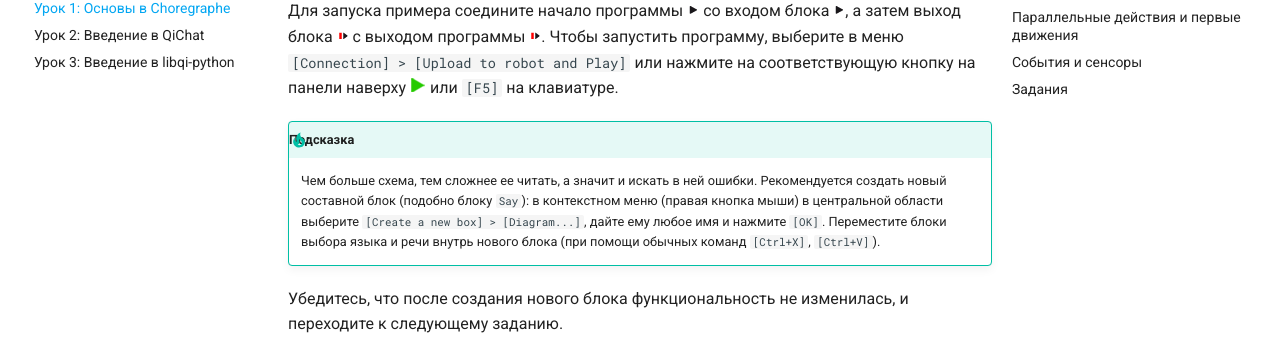
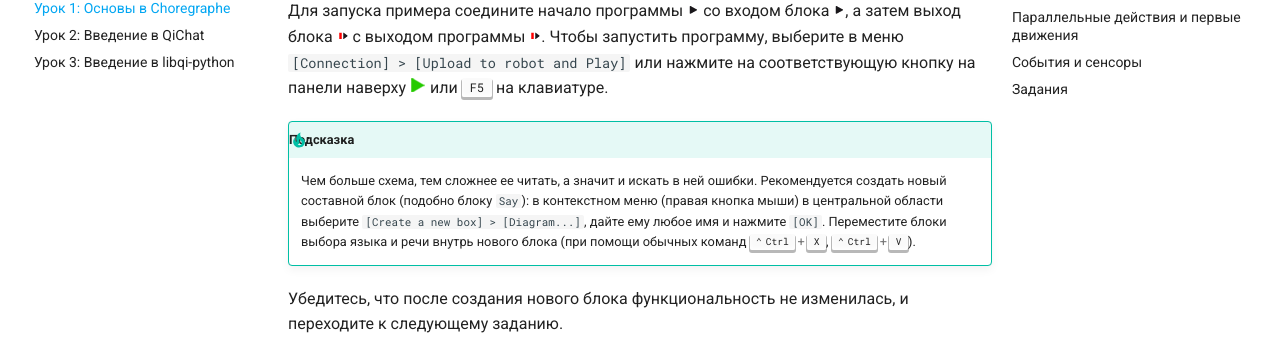
Before and after one commit to robotuts/robotuts.github.io, an MkDocs documentation site: the page built from docs/nao/lab1.md, in a window 1280 px wide and 900 px high, scrolled down 2124 px. Shown: the part 181-523 px from the top of the window. Built offline with MkDocs 1.6.1 and Material for MkDocs 9.7.7, drawn with Linux system fonts in a browser that asks for light colours; comment, search, counter and statistics services are not loaded; old or Windows-style settings are respelled for this version of MkDocs.

Commit message:
Enabled Extra.Keys extension

```diff
--- a/docs/nao/lab1.md
+++ b/docs/nao/lab1.md
@@ -80,7 +80,7 @@ Language`, который находится в библиотеке блоко
 ![onstopped button io](/images/btn-io/onstopped.png). Чтобы запустить программу,
 выберите в меню `[Connection] > [Upload to robot and Play]` или нажмите на
 соответствующую кнопку на панели наверху ![play button](/images/btn/play.png)
-или `[F5]` на клавиатуре.
+или ++f5++ на клавиатуре.
 
 
 !!! tip "Подсказка"
@@ -89,7 +89,7 @@ Language`, который находится в библиотеке блоко
 	контекстном меню (правая кнопка мыши) в центральной области выберите
 	`[Create a new box] > [Diagram...]`, дайте ему любое имя и нажмите `[OK]`.
 	Переместите блоки выбора языка и речи внутрь нового блока (при помощи
-	обычных команд `[Ctrl+X]`, `[Ctrl+V]`).
+	обычных команд ++ctrl+x++, ++ctrl+v++).
 
 Убедитесь, что после создания нового блока функциональность не изменилась, и переходите к следующему заданию.
 
--- a/mkdocs.yml
+++ b/mkdocs.yml
@@ -44,6 +44,7 @@ markdown_extensions:
   - pymdownx.caret
   - pymdownx.critic
   - pymdownx.inlinehilite
+  - pymdownx.keys(strict=true)
   - pymdownx.magiclink
   - pymdownx.mark
   - pymdownx.smartsymbols
```
